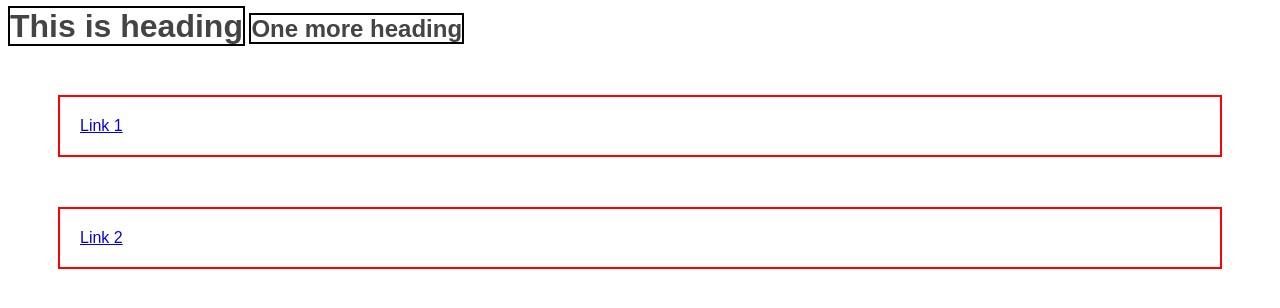
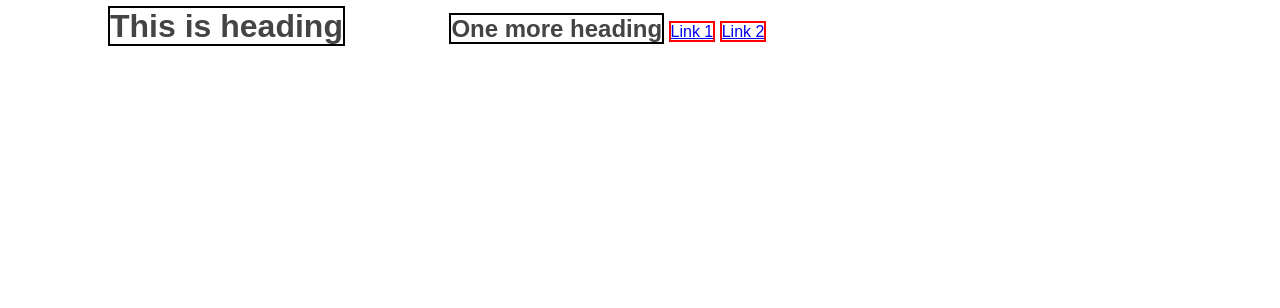
Before and after one commit to BuiltinCoders/HTML-CSS-Tutorial, a plain HTML site: page Chapter 3/inline vs block level elements.html in a window 1280 px wide. Drawn offline with Linux system fonts and the light colour scheme.

Commit message:
HTML and CSS Tutorial

```diff
--- a/Chapter 3/CSS/inline vs block level elements.css
+++ b/Chapter 3/CSS/inline vs block level elements.css
@@ -11,19 +11,19 @@ h1, h2{
 }
 
 h1{
-    /* margin: 100px; */
-    /* padding: 100px; */
+    margin: 100px;
+    /* padding: 100px;*/
 }
 
 a{
     border: 2px solid red;
     /* width: 500px;
-    height: 100px; */
-    /* margin: 100px;
-    padding: 0px 50px;*/
+    height: 100px;
+    margin: 100px;
+    padding: 0px 50px;
     display: block;
     margin: 50px;
-    padding: 20px;
+    padding: 20px; */
 }
 
 /* Notes */
```
